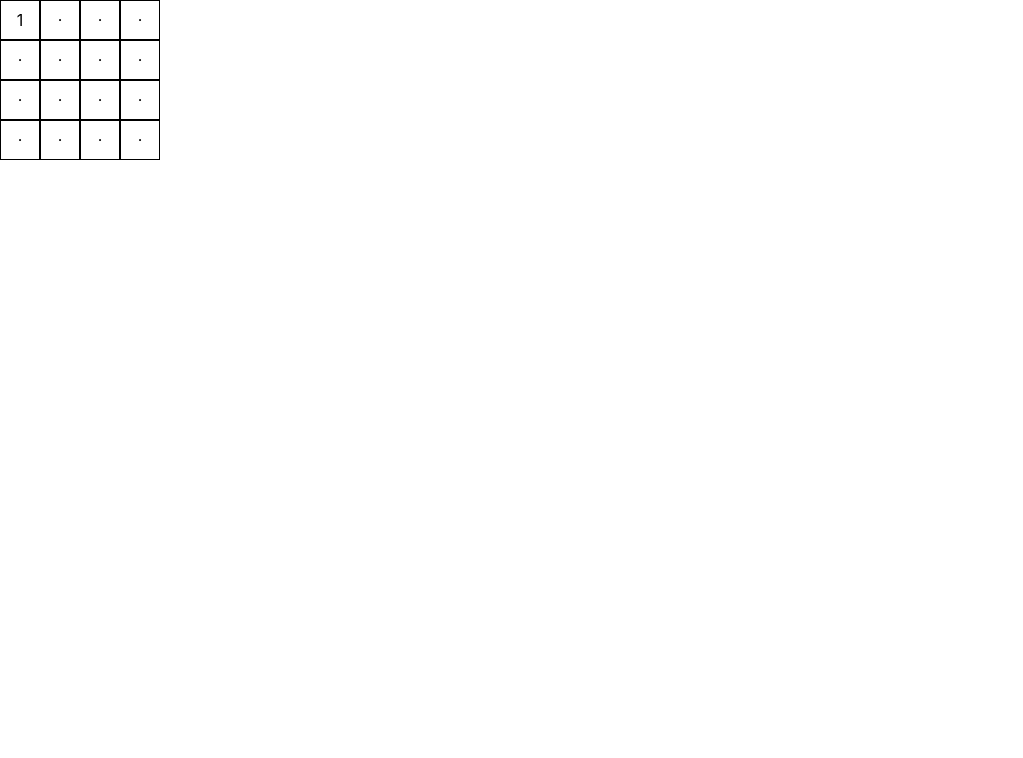
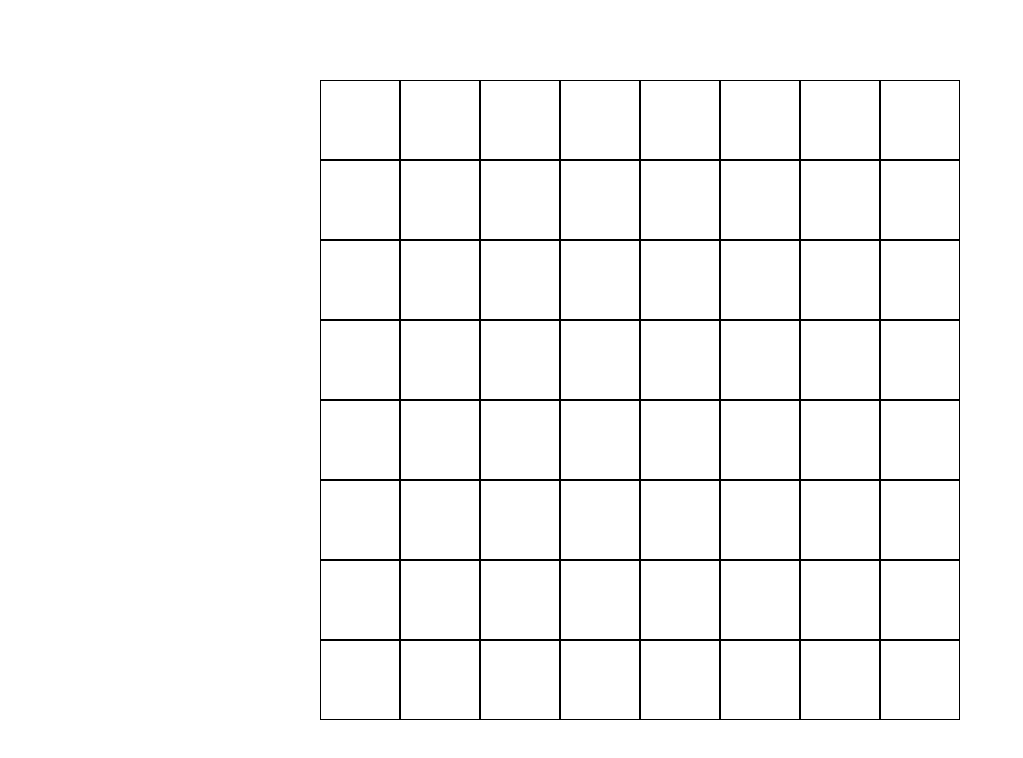
Before and after one commit to hugohausammann/TM_hugo, a Vue app in the folder TM_hugo/: page / in a window 1280 px wide. Shown: the top 758 px of the page, without its empty margins (0-1023 px from the left). Built offline with nearby package versions, Linux system fonts and the light colour scheme.

Commit message:
taille modifiable et affichage qui s'adapte en fct de la taille

```diff
--- a/TM_hugo/src/components/MiniJeux.vue
+++ b/TM_hugo/src/components/MiniJeux.vue
@@ -1,9 +1,13 @@
 <script setup lang="ts">
+import { ref } from 'vue'
+
 type Cellule = null | 0 | 1
 type Ligne = Cellule[]
 type Grille = Ligne[]
 
-const taille = 4
+const taille = 8
+const tailleCase = 80 / taille
+const taillechiffre = tailleCase * 0.4
 
 function creerGrilleVide(taille: number): Grille {
   const grille: Grille = []
@@ -16,31 +20,66 @@ function creerGrilleVide(taille: number): Grille {
   return grille
 }
 
-const grille: Grille = creerGrilleVide(taille)
+function changerCellule(indexLigne: number, indexCellule: number) {
+  const ligne = grille.value[indexLigne]
 
-const premiereLigne = grille[0]
+  if (!ligne) {
+    return
+  }
 
-if (premiereLigne) {
-  premiereLigne[0] = 1
+  if (ligne[indexCellule] === null) {
+    ligne[indexCellule] = 0
+  } else if (ligne[indexCellule] === 0) {
+    ligne[indexCellule] = 1
+  } else {
+    ligne[indexCellule] = null
+  }
 }
+
+const grille = ref<Grille>(creerGrilleVide(taille))
+
 </script>
 
 <template>
-  <div>
-    <div v-for="ligne in grille" style="display: flex">
+  <div class="page">
+    <div>
       <div
-        v-for="cellule in ligne"
-        style="
-        border: 1px solid black;
-        width: 40px;
-        height: 40px;
-        display: flex;
-        justify-content: center;
-        align-items: center;
-        "
+        v-for="(ligne, indexLigne) in grille"
+        class="ligne"
+      >
+        <div
+          v-for="(cellule, indexCellule) in ligne"
+          class="cellule"
+          @click="changerCellule(indexLigne, indexCellule)"
+          :style="{
+            width: tailleCase + 'vmin',
+            height: tailleCase + 'vmin',
+            fontSize: taillechiffre + 'vmin'
+          }"
         >
-        {{ cellule === null ? "·" : cellule }}
+          {{ cellule }}
+        </div>
       </div>
     </div>
   </div>
 </template>
+
+<style scoped>
+.page {
+  min-height: 100vh;
+  display: flex;
+  justify-content: center;
+  align-items: center;
+}
+
+.ligne {
+  display: flex;
+}
+
+.cellule {
+  border: 1px solid black;
+  display: flex;
+  justify-content: center;
+  align-items: center;
+}
+</style>
```
